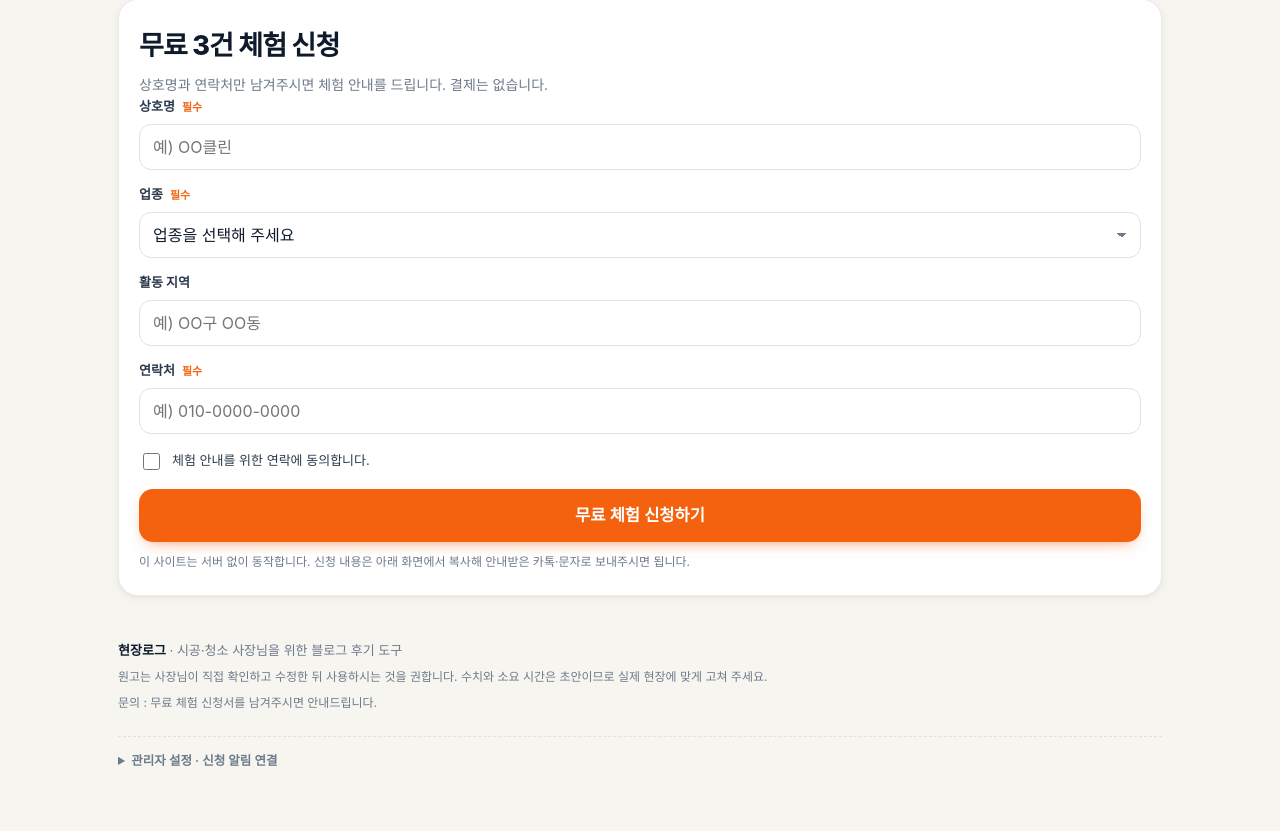
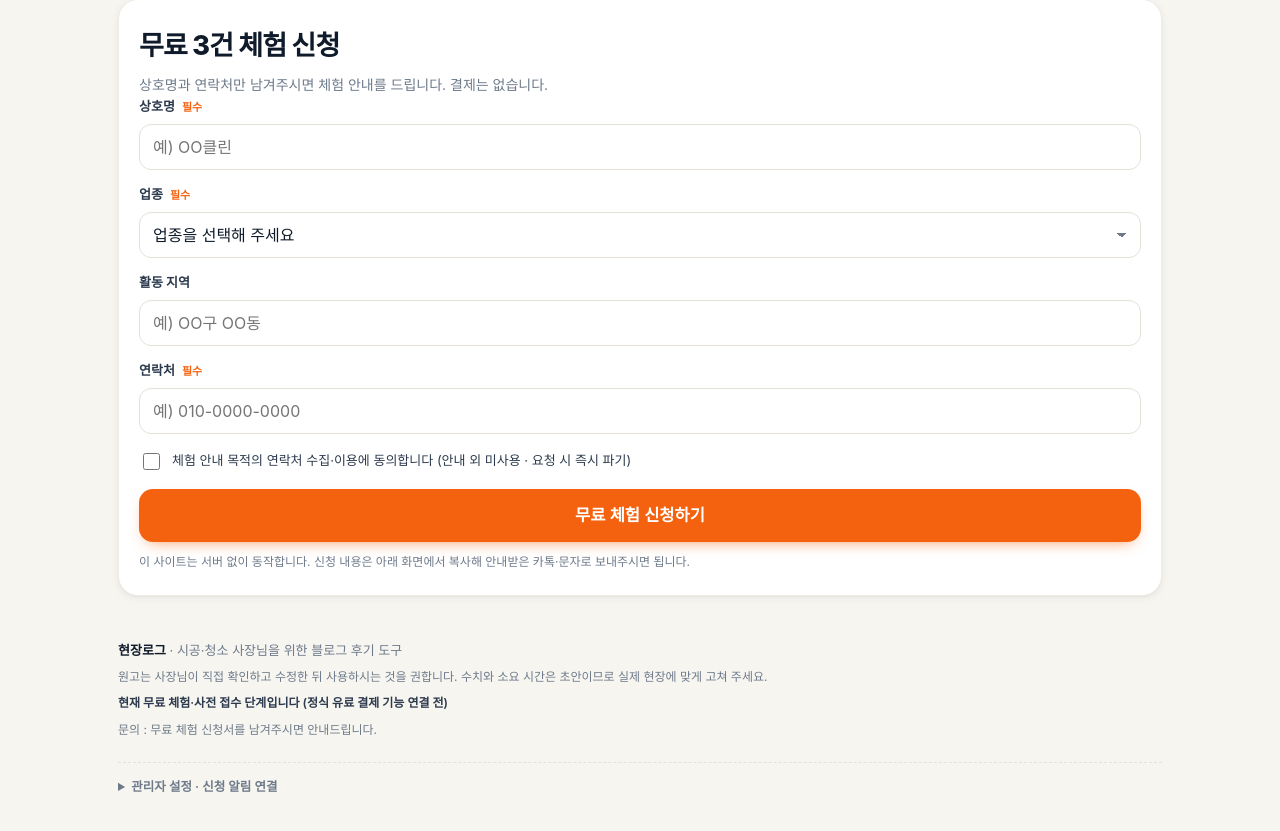
Before and after one commit to lab5037/sigong-log, a plain HTML site: page index.html in a window 1280 px wide. Shown: the part 3269-4100 px from the top of the page. Drawn offline with Linux system fonts and the light colour scheme; a web font is replaced by a local one.

Commit message:
신청 동의 문구 구체화, 푸터에 사전 접수 단계 안내

```diff
--- a/index.html
+++ b/index.html
@@ -304,7 +304,7 @@ OO클린입니다. OO구 근처는 일정만 맞으면 당일도 가능한 경
             </div>
             <label class="check">
               <input type="checkbox" id="coAgree" />
-              <span>체험 안내를 위한 연락에 동의합니다.</span>
+              <span>체험 안내 목적의 연락처 수집·이용에 동의합니다 (안내 외 미사용 · 요청 시 즉시 파기)</span>
             </label>
             <p class="form-error" id="applyError" hidden></p>
             <button class="btn btn-primary btn-lg btn-block" type="submit">무료 체험 신청하기</button>
@@ -327,6 +327,7 @@ OO클린입니다. OO구 근처는 일정만 맞으면 당일도 가능한 경
     <footer class="site-foot">
       <p><strong>현장로그</strong> · 시공·청소 사장님을 위한 블로그 후기 도구</p>
       <p class="foot-small">원고는 사장님이 직접 확인하고 수정한 뒤 사용하시는 것을 권합니다. 수치와 소요 시간은 초안이므로 실제 현장에 맞게 고쳐 주세요.</p>
+      <p class="foot-small stage-note">현재 무료 체험·사전 접수 단계입니다 (정식 유료 결제 기능 연결 전)</p>
       <p class="foot-small">문의 : 무료 체험 신청서를 남겨주시면 안내드립니다.</p>
 
       <details class="admin-set">
--- a/styles.css
+++ b/styles.css
@@ -628,3 +628,5 @@ select { appearance: none; background-image: linear-gradient(45deg, transparent
 /* 결과 화면 채널 칩은 2열 — 라벨이 두 줄로 접히지 않게 */
 .channel-chip strong { line-height: 1.35; }
 .channel-chips.is-compact { grid-template-columns: repeat(2, 1fr); }
+
+.stage-note { color: var(--ink-2); font-weight: 600; }
```
